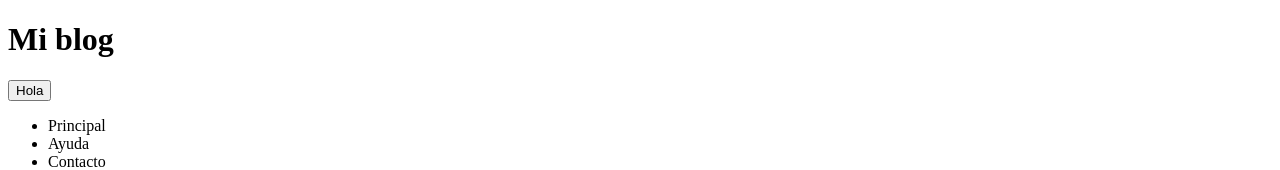
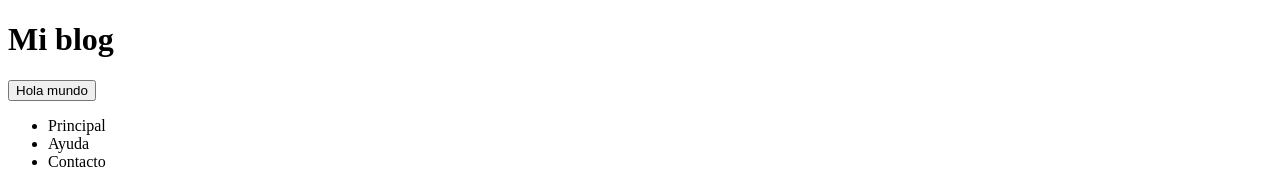
Before and after one commit to Cedeno0418/cursoHtml, a plain HTML site: page index.html in a window 1280 px wide. Shown: the top 170 px of the page. Drawn offline with Linux system fonts and the light colour scheme.

Commit message:
Change to hola mundo

```diff
--- a/index.html
+++ b/index.html
@@ -18,7 +18,7 @@
     <body>
         <header>
             <h1>Mi blog</h1>
-            <input type="button" onclick="saludo()" value="Hola">
+            <input type="button" onclick="saludo()" value="Hola mundo">
         </header>
 
         <nav id="navegacion">
```
